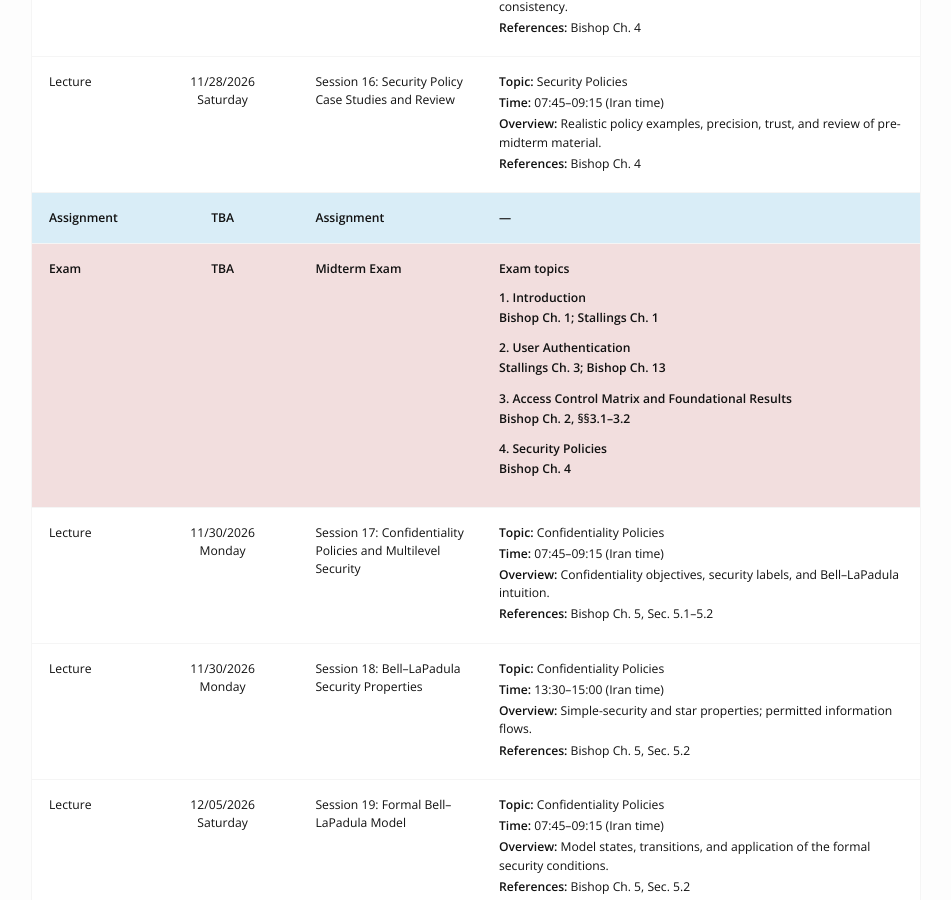
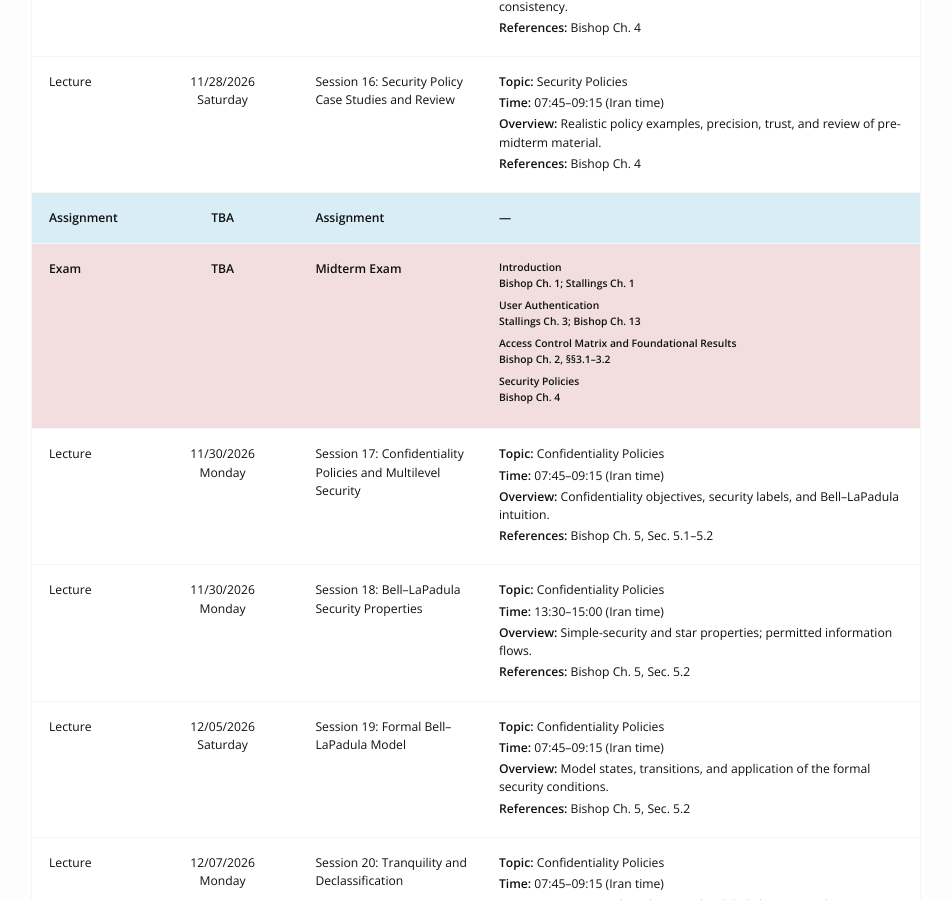
Before and after one commit to atlaslab-ai/CompSec, a Jekyll site: the page built from schedule.md, in a window 1280 px wide and 900 px high, scrolled down 2517 px. Shown: the whole window, without its empty margins (164-1115 px from the left). Built offline with Jekyll 4.4.1, drawn with Linux system fonts in a browser that asks for light colours; nearby versions of some CDN libraries; some of the changed text lies outside the part shown.

Commit message:
Compact exam topic lists and remove headings and numbering

```diff
--- a/_data/schedule_extras.yml
+++ b/_data/schedule_extras.yml
@@ -25,8 +25,6 @@
   type: event
   category: Exam
   title: Midterm Exam
-  topics_label: Exam topics
-  topic_start: 1
   topics:
     - title: Introduction
       references: 'Bishop Ch. 1; Stallings Ch. 1'
@@ -63,8 +61,6 @@
   date: '2027-01-09'
   start_time: '09:00'
   end_time: '12:00'
-  topics_label: Post-midterm topics
-  topic_start: 5
   topics:
     - title: Confidentiality Policies
       references: 'Bishop §§5.1–5.3'
--- a/_includes/schedule_row_extra.html
+++ b/_includes/schedule_row_extra.html
@@ -20,12 +20,10 @@
             </div>
             <div class="col col-4">
                 {% if extra.topics %}
-                <p style="margin-bottom: 10px;">{{ extra.topics_label | escape }}</p>
-                <dl style="margin: 0;">
-                    {% assign topic_start = extra.topic_start | default: 1 %}
+                <dl style="margin: 0; font-size: 0.85em; line-height: 1.45;">
                     {% for topic in extra.topics %}
-                    <dt>{{ forloop.index0 | plus: topic_start }}. {{ topic.title | escape }}</dt>
-                    <dd style="margin: 2px 0 12px;">{{ topic.references | escape }}</dd>
+                    <dt>{{ topic.title | escape }}</dt>
+                    <dd style="margin: 1px 0 7px;">{{ topic.references | escape }}</dd>
                     {% endfor %}
                 </dl>
                 {% else %}
```
